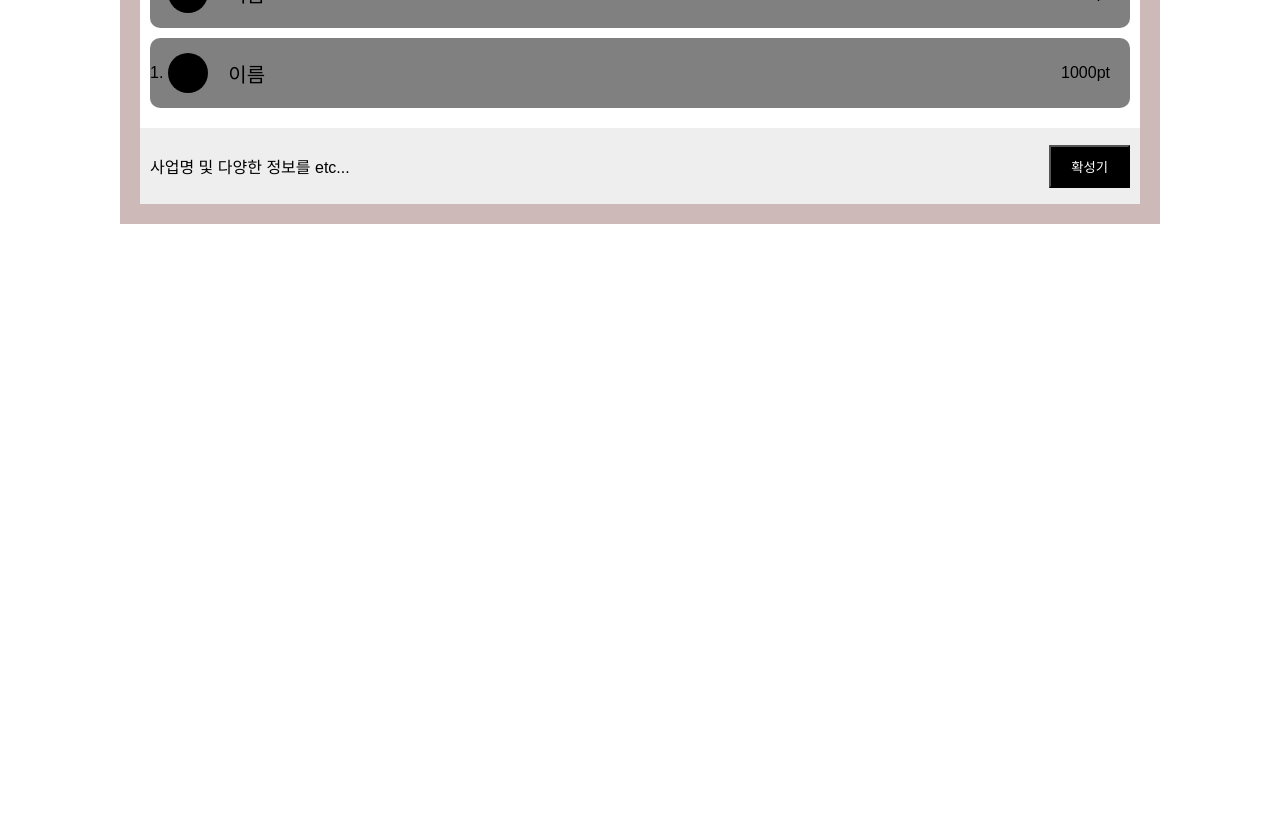
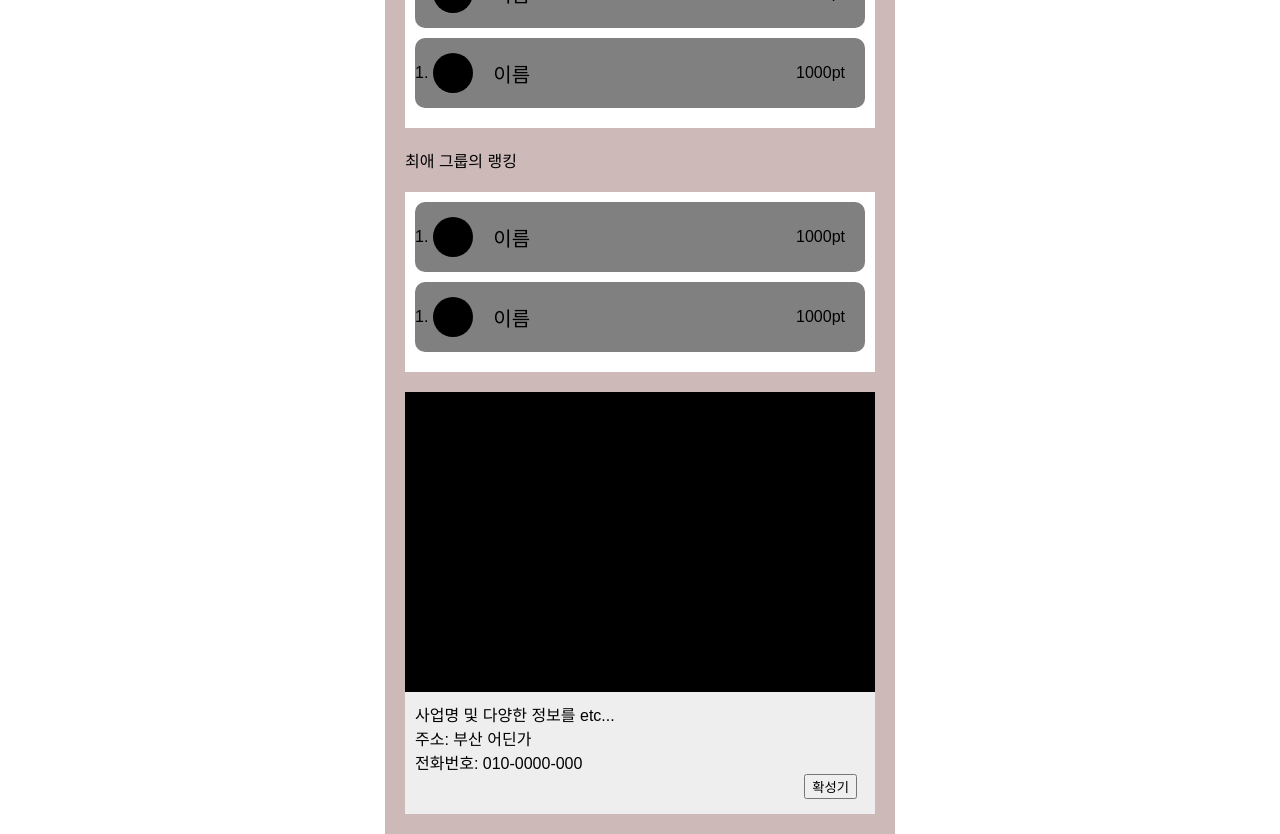
Before and after one commit to KimMin-Gwan/Project_NOVA, a React (Create React App) app in the folder nova_web/: page / in a window 1280 px wide. Shown: the part 660-1494 px from the top of the page. Before the commit the page ends 884 px from the top, so only its background shows below. Built offline with nearby package versions, Linux system fonts and the light colour scheme.

Commit message:
수정 1

```diff
--- a/nova_web/src/App.css
+++ b/nova_web/src/App.css
@@ -63,7 +63,7 @@ body {
 }
 
 .container {
-  max-width: 1000px;
+  max-width: 470px;
   margin: 0 auto;
   background-color: #5710104a;
   padding: 20px;
@@ -171,6 +171,14 @@ body {
 
 }
 
+.solo-bias-rank {
+  margin-bottom: 20px;
+}
+
+.group-bias-rank {
+  margin-bottom: 20px;
+}
+
 .support-group {
   display: flex;
   align-items: center;
@@ -198,6 +206,7 @@ body {
   border: none;
   padding: 10px;
   cursor: pointer;
+
 }
 
 .league {
@@ -249,7 +258,7 @@ body {
 }
 
 .footer {
-  display: flex;
+  /* display: flex; */
   justify-content: space-between;
   align-items: center;
   background-color: #eee;
@@ -259,6 +268,22 @@ body {
 .confirm-button {
   background-color: #000;
   color: #fff;
-  /* border: none; */
+  border: none;
+  margin-top: 10px;
   padding: 10px 20px;
 }
+
+.advise {
+  height: 300px;
+  background-color: #000;
+}
+
+.footer p {
+  margin: 0;
+}
+
+.loundspeaker {
+  text-align: end;
+  padding-right: 8px;
+  padding-bottom: 5px;
+}
--- a/nova_web/src/App.js
+++ b/nova_web/src/App.js
@@ -34,7 +34,7 @@ function App() {
         </div>
       </section>
 
-      <section>
+      <section className="solo-bias-rank">
         <div className="ranking">최애의 랭킹</div>
         <div className="ranking-tabs">
           <div className='tab'>최애의 리그</div>
@@ -57,9 +57,35 @@ function App() {
         </div>
       </section>
 
+      <section className="group-bias-rank">
+        <div className="ranking">최애 그룹의 랭킹</div>
+        <div className="league">
+          <div className="rank-item-box">
+            <div>1.</div>
+            <div className="rank-profile"></div>
+            <div className="name">이름</div>
+            <div className="point">1000pt</div>
+          </div>
+          <div className="rank-item-box">
+            <div>1.</div>
+            <div className="rank-profile"></div>
+            <div className="name">이름</div>
+            <div className="point">1000pt</div>
+          </div>
+        </div>
+      </section>
+
+      <section className="advise"></section>
+
       <footer className="footer">
-        <p>사업명 및 다양한 정보를 etc...</p>
-        <button className="confirm-button">확성기</button>
+        <div>
+          <p>사업명 및 다양한 정보를 etc...</p>
+          <p>주소: 부산 어딘가</p>
+          <p>전화번호: 010-0000-000</p>
+        </div>
+        <div className="loundspeaker">
+          <button>확성기</button>
+        </div>
       </footer>
     </div>
   );
```
